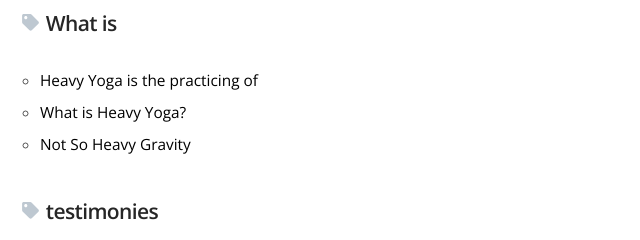
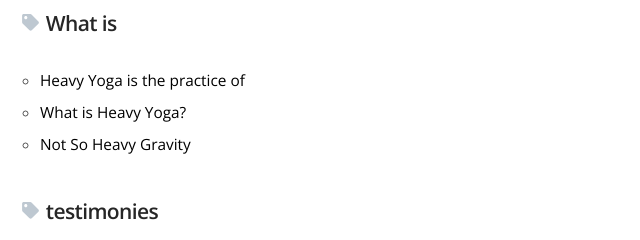
Before and after one commit to lukedohner/heavyyogablog, a Gatsby site: page /category in a window 1280 px wide. Shown: the part 162-402 px from the top of the page, 0-640 px from the left. Built offline with nearby package versions, Linux system fonts and the light colour scheme; Gatsby itself is replaced by a stand-in of ours; some packages are replaced by stand-ins of ours.

Commit message:
minor change for testing git

```diff
--- a/content/posts/2022-1-05--the-practice/index.md
+++ b/content/posts/2022-1-05--the-practice/index.md
@@ -1,5 +1,5 @@
 ---
-title: Heavy Yoga is the practicing of
+title: Heavy Yoga is the practice of
 category: "What is"
 cover: photo-apple.png
 author: luke dohner
```
